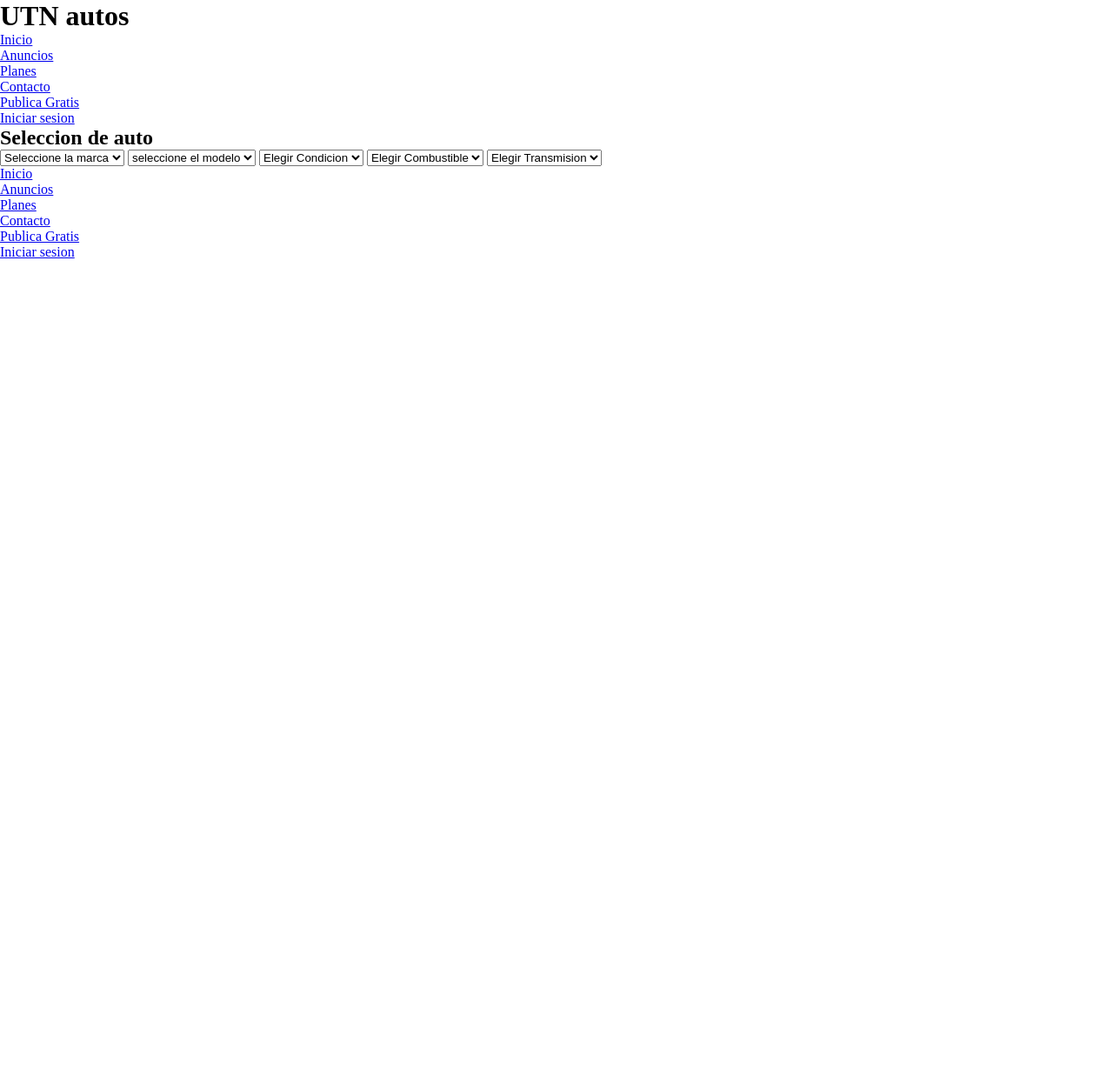
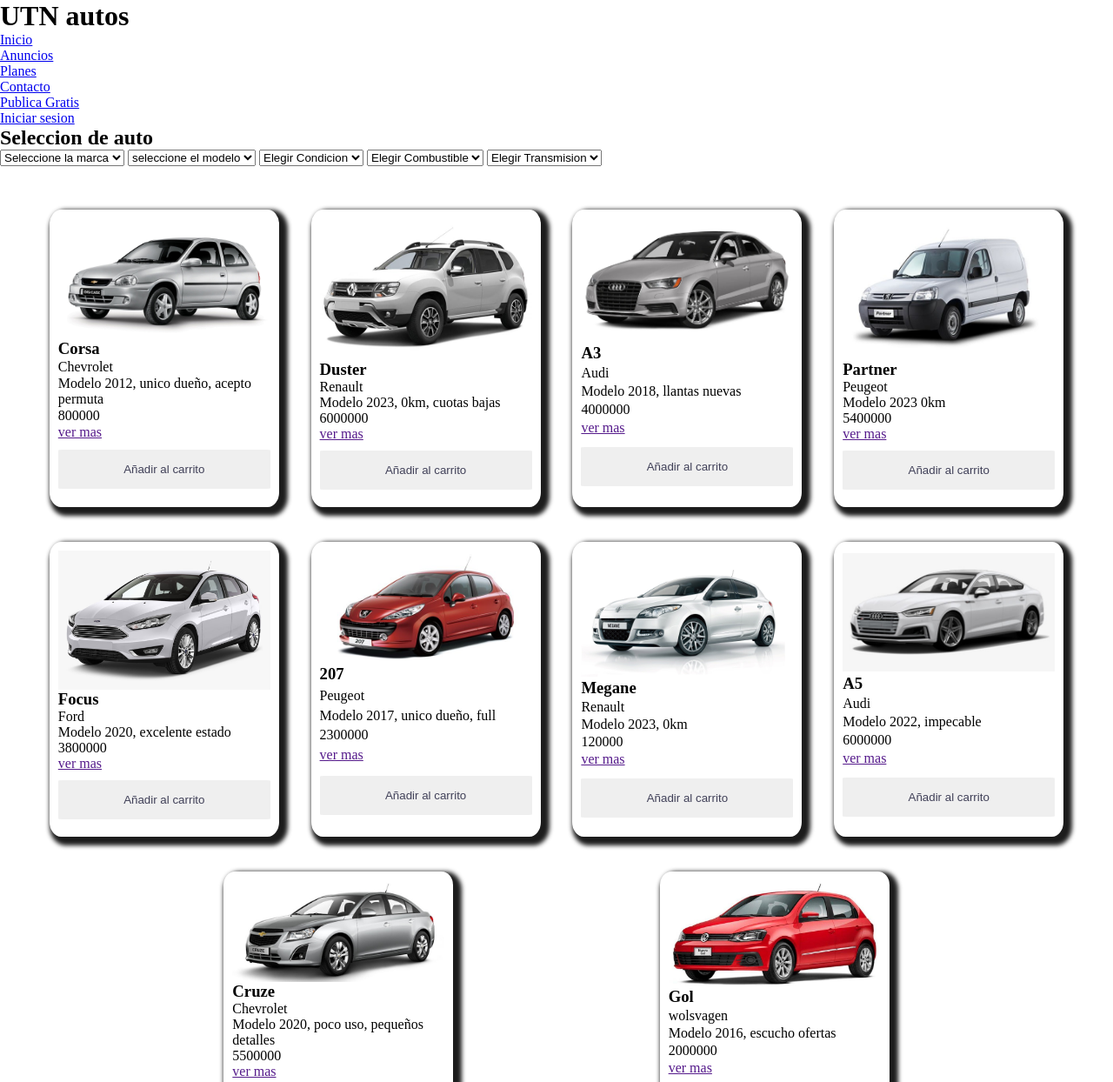
Before and after one commit to gastonutn/Proyectoutn, a plain HTML site: page index.html in a window 1280 px wide. Shown: the top 1244 px of the page at 87% size. Before the commit the page ends 800 px from the top, so only its background shows below. Drawn offline with Linux system fonts and the light colour scheme.

Commit message:
se agrego las tarjetas de js

```diff
--- a/app.js
+++ b/app.js
@@ -0,0 +1,137 @@
+const TodosAutos= [
+    {
+        id:1,
+        nombre:"Corsa",
+        marca:"Chevrolet",
+        descripcion:"Modelo 2012, unico dueño, acepto permuta",
+        combustible:"Hibrido",
+        condicion:"Usado",
+        precio:  800000,
+        imagen:"./styles/Productos/Corsa.jpg"
+
+    },
+    {
+        id:2,
+        nombre:"Duster",
+        marca:"Renault",
+        descripcion:"Modelo 2023, 0km, cuotas bajas",
+        combustible:"Hibrido",
+        condicion:"Nuevo",
+        precio:  6000000,
+        imagen:"./styles/Productos/Duster.jpg"
+    },
+    {
+        id:3,
+        nombre:"A3",
+        marca:"Audi",
+        descripcion:"Modelo 2018, llantas nuevas",
+        combustible:"Nafta",
+        condicion:"Usado",
+        precio:  4000000,
+        imagen:"./styles/Productos/A3.jpg"
+    },
+    {
+        id:4,
+        nombre:"Partner",
+        marca:"Peugeot",
+        descripcion:"Modelo 2023 0km",
+        combustible:"Diesel",
+        condicion:"nuevo",
+        precio:  5400000,
+        imagen:"./styles/Productos/Partner.jpg"
+    },
+    {
+        id:5,
+        nombre:"Focus",
+        marca:"Ford",
+        descripcion:"Modelo 2020, excelente estado",
+        combustible:"Nafta",
+        condicion:"usado",
+        precio:  3800000,
+        imagen:"./styles/Productos/Focus.jpg"
+    },
+    {
+        id:6,
+        nombre:"207",
+        marca:"Peugeot",
+        descripcion:"Modelo 2017, unico dueño, full",
+        combustible:"Nafta",
+        condicion:"Usado",
+        precio:  2300000,
+        imagen:"./styles/Productos/207.jpg"
+    },
+    {
+        id:7,
+        nombre:"Megane",
+        marca:"Renault",
+        descripcion:"Modelo 2023, 0km",
+        combustible:"Diesel",
+        condicion:"Nuevo",
+        precio:  120000,
+        imagen:"./styles/Productos/Megane.jpg"
+    },
+    {
+        id:8,
+        nombre:"A5",
+        marca:"Audi",
+        descripcion:"Modelo 2022, impecable",
+        combustible:"Nafta",
+        condicion:"Usado",
+        precio:  6000000,
+        imagen:"./styles/Productos/A5.jpg"
+    },
+    {
+        id:9,
+        nombre:"Cruze",
+        marca:"Chevrolet",
+        descripcion:"Modelo 2020, poco uso, pequeños detalles",
+        combustible:"Nafta",
+        condicion:"Usado",
+        precio:  5500000,
+        imagen:"./styles/Productos/Cruze.jpg"
+    },
+    {
+        id:1,
+        nombre:"Gol",
+        marca:"wolsvagen",
+        descripcion:"Modelo 2016, escucho ofertas",
+        combustible:"Hibrido",
+        condicion:"Usado",
+        precio:  2000000,
+        imagen:"./styles/Productos/gol.png"
+    },
+
+]
+
+const ContainerAutos=document.querySelector("#ContainerAutos")
+
+TodosAutos.forEach(function(elemento){
+    console.log(elemento);
+    ContainerAutos.innerHTML += `
+                     <div class="producto">
+                     <img src=${elemento.imagen} alt="producto">
+                     <h3>${elemento.nombre}</h3>
+                     <p>${elemento.marca}</p>
+                     <p>${elemento.descripcion}</p>
+                     <p>${elemento.precio}</p>
+                     <a href="">ver mas</a>
+                     <button class="botonn" id=${elemento.id} >Añadir al carrito</button>
+                      </div>
+    `
+
+})
+
+let botones=document.querySelectorAll(`.botonn`)
+    botones.forEach(function(boton){
+        addTocart(boton)
+
+    })
+
+function addTocart(boton){
+    boton.addEventListener("click",function(evento){
+        let id=evento.target.id
+       let busca= TodosAutos.find((elemento) => {return elemento.id==id} )
+       console.log(busca)
+        alert("se agrego al carro")
+    })
+}
--- a/index.html
+++ b/index.html
@@ -4,7 +4,7 @@
     <meta charset="UTF-8">
     <meta http-equiv="X-UA-Compatible" content="IE=edge">
     <meta name="viewport" content="width=device-width, initial-scale=1.0">
-    <link rel="stylesheet" href="style.css">
+    <link rel="stylesheet" href="/styles/style.css">
     <title>UTN autos</title>
 </head>
 <body>
@@ -24,11 +24,14 @@
         </nav>
     </header>
 
+    <main>
+        <section class="buscarAuto">
     <h2>Seleccion de auto</h2>
     <form action="">
         <select id="Marca">
             <option value="none">Seleccione la marca</option>
             <option value="Chevrolet">Chevrolet</option>
+            <option value="Peugeot">Peugeot</option>
             <option value="Renault">Renault</option>
             <option value="Ford">Ford</option>
             <option value="Audi">Audi</option>
@@ -42,6 +45,8 @@
         <option value="A3">A3</option>
         <option value="A5">A5</option>
         <option value="207">207</option>
+        <option value="Partner">Partner</option>
+        <option value="Cruce">Cruce</option>
 
        </select>
 
@@ -65,6 +70,14 @@
         <option value="Manual">Manual</option>
        </select>
     </form>
+        </section>
+
+        <section class="productos" id="ContainerAutos">
+
+         </section>
+    <script src="app.js"></script>
+
+    </main>
 
 
 
--- a/style.css
+++ /dev/null
@@ -1,4 +0,0 @@
-*{
-    margin: 0;
-    padding: 0;
-}
--- /dev/null
+++ b/styles/style.css
@@ -0,0 +1,41 @@
+*{
+    margin: 0;
+    padding: 0;
+}
+
+.productos {
+    margin: 30px 15px;
+    padding: 0 15px;
+    display: flex;
+    justify-content: space-evenly;
+    flex-wrap: wrap;
+}
+
+.producto {
+    margin: 20px 10px;
+    display: flex;
+    flex-direction: column;
+    justify-content: space-evenly;
+    height: auto;
+    width: 20%;
+    box-shadow: 5px 5px 5px 5px  #000000e3;
+    padding: 10px;
+    border-radius: 5%;
+}
+
+.producto:hover {
+    border: 3px solid #f1ededa8;
+}
+
+.botonn{
+    margin: 10px 0;
+    padding: 15px ;
+    border-radius: 2%;
+    cursor: pointer;
+    color: #404058;
+    border: none;
+}
+
+.botonn:hover {
+    border: 2px solid violet;
+}
```
Also changed, not shown: styles/Productos/207.jpg (added), styles/Productos/A3.jpg (added), styles/Productos/A5.jpg (added), styles/Productos/Corsa.jpg (added), styles/Productos/Cruze.jpg (added), styles/Productos/Duster.jpg (added), styles/Productos/Focus.jpg (added), styles/Productos/Megane.jpg (added), styles/Productos/Partner.jpg (added), styles/Productos/gol.png (added).
